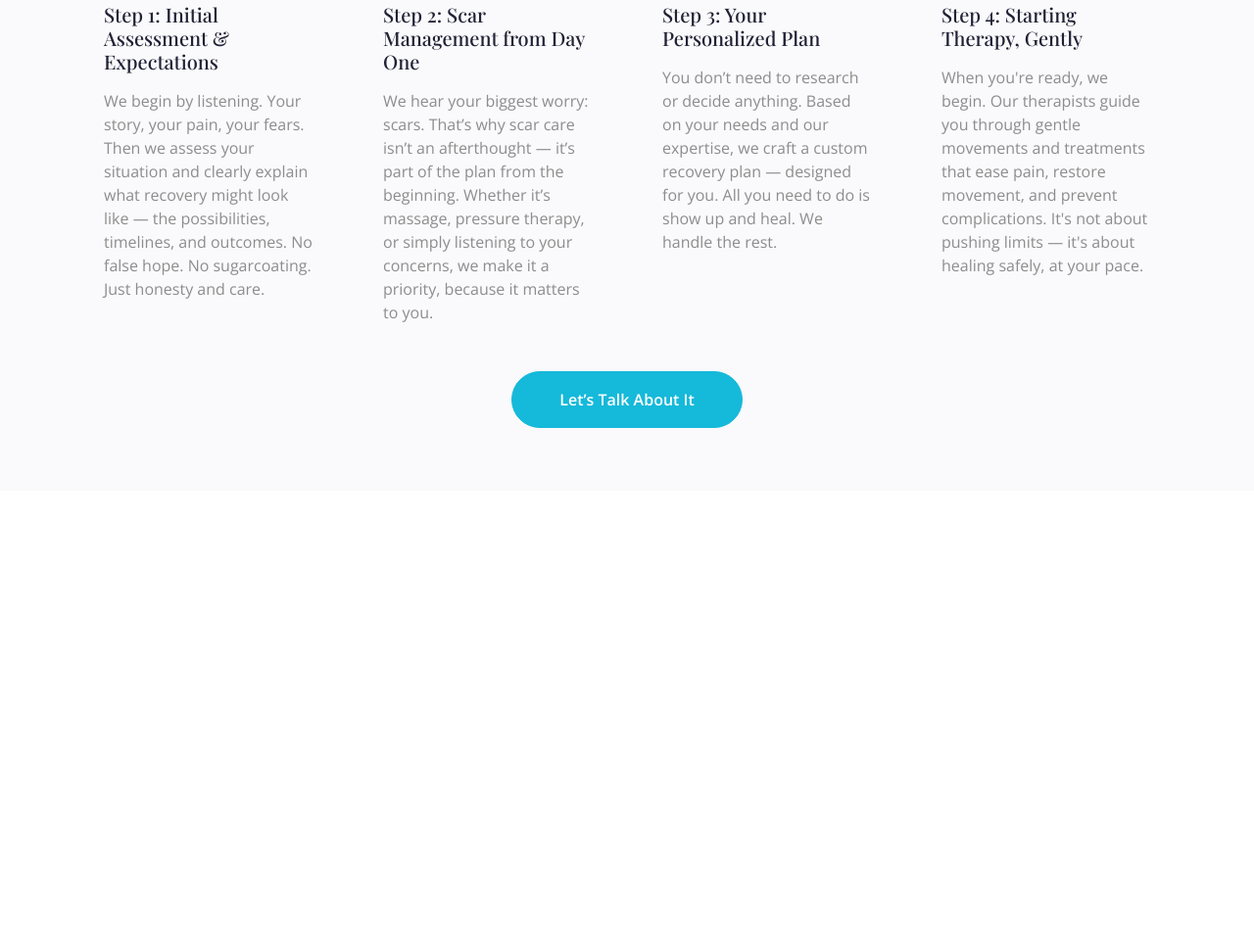
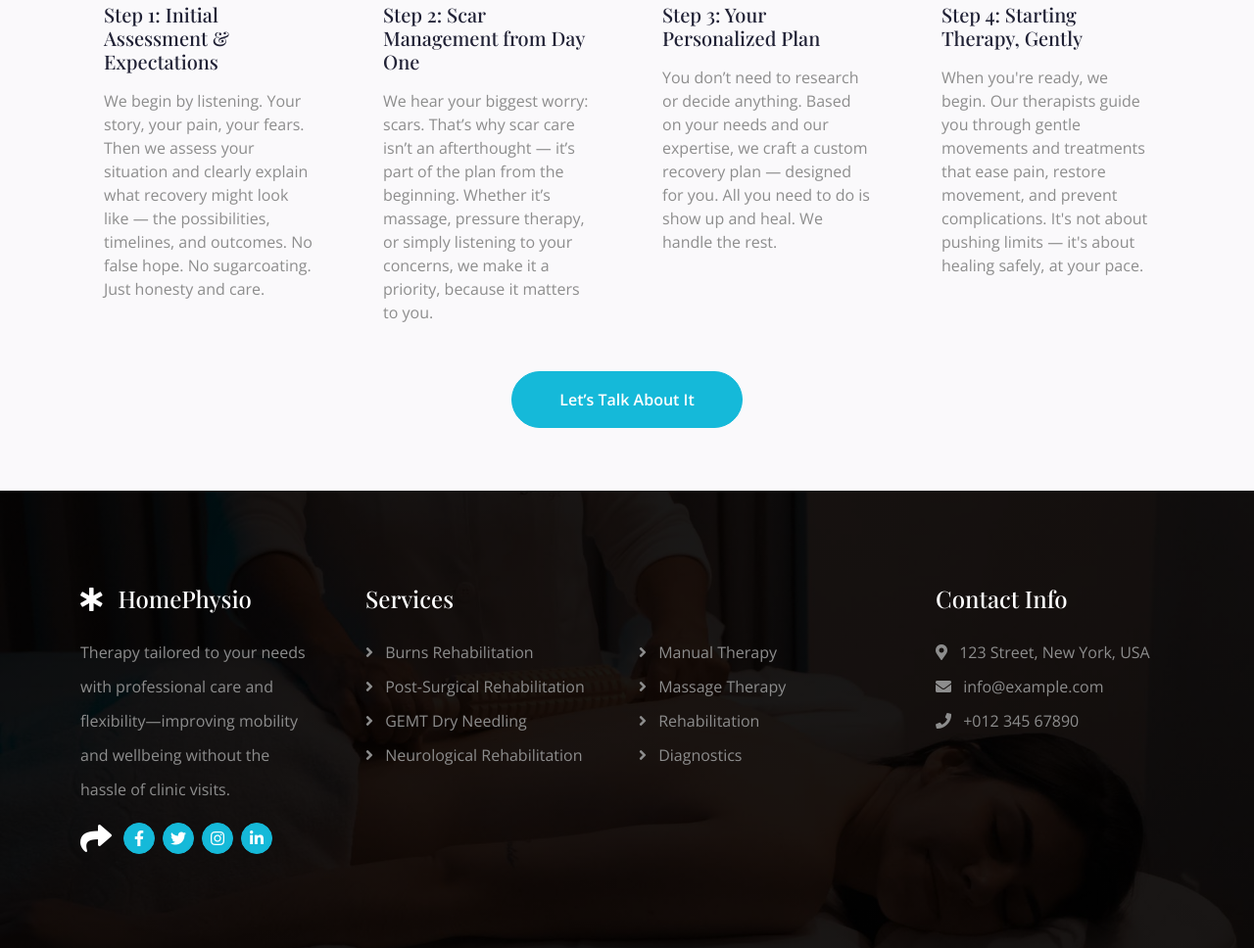
Before and after one commit to DevadoWee/terapia-1.0.0, a plain HTML site: page burn_rehab.html in a window 1280 px wide. Shown: the part 1939-2907 px from the top of the page at 98% size. Before the commit the page ends 2440 px from the top, so only its background shows below. Drawn offline with nearby package versions, Linux system fonts and the light colour scheme.

Commit message:
Changes to footer, not applied correctly to all but index file

```diff
--- a/burn_rehab.html
+++ b/burn_rehab.html
@@ -220,7 +220,7 @@
 
         <!-- Template Javascript -->
         <script src="widgets/custom_navbar.js"></script>
-        <div id="footer-placeholder"></div>
+        <script src="widgets/footer.js"></script>
         <script src="js/main.js"></script>
 
     </body>
```
Also changed, not shown: gemt_dry_needling.html (+1 -1 lines), index.html (+1 -1 lines), neurological_rehab.html (+1 -1 lines), post_surgical_rehab.html (+1 -1 lines).
